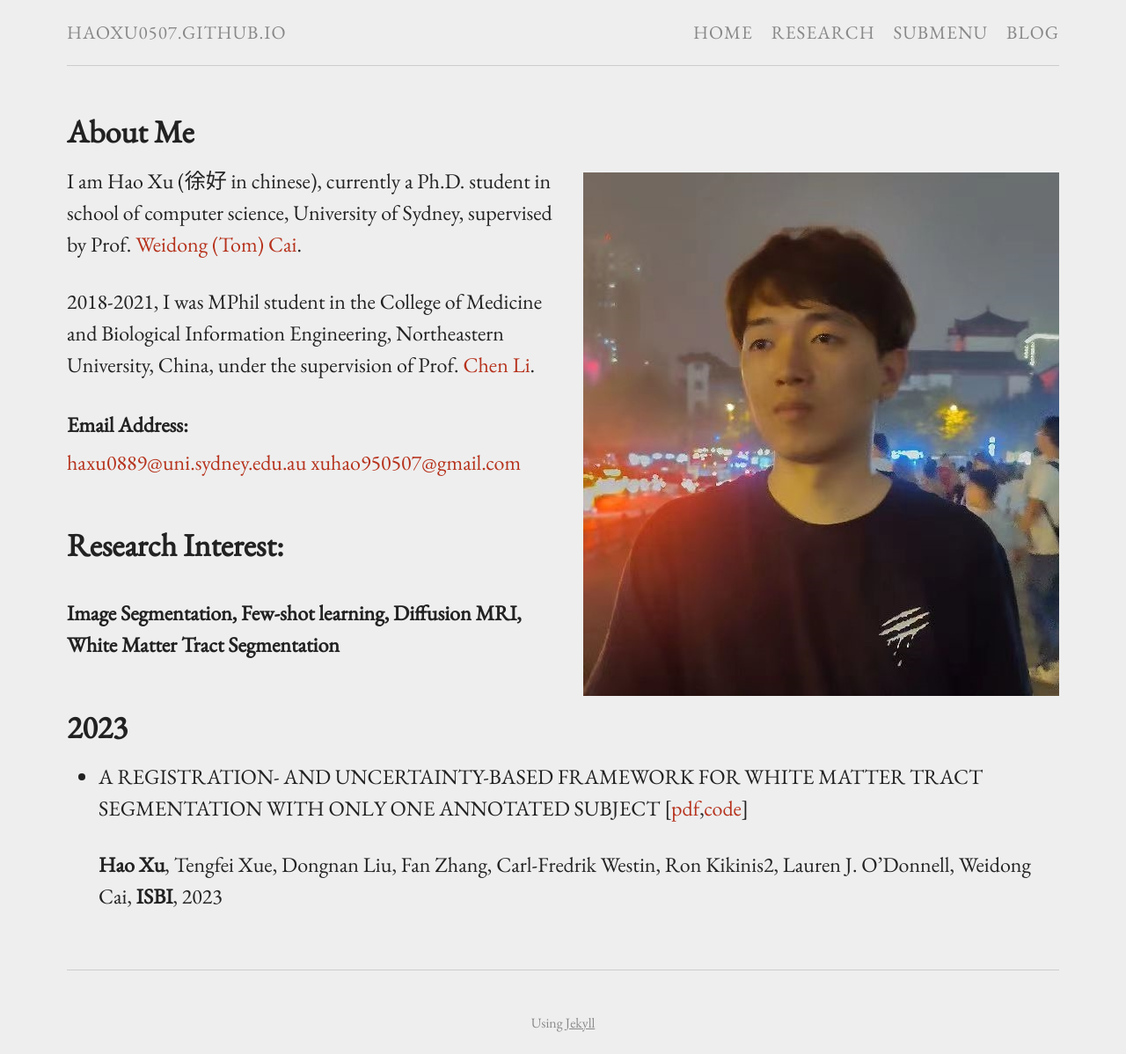
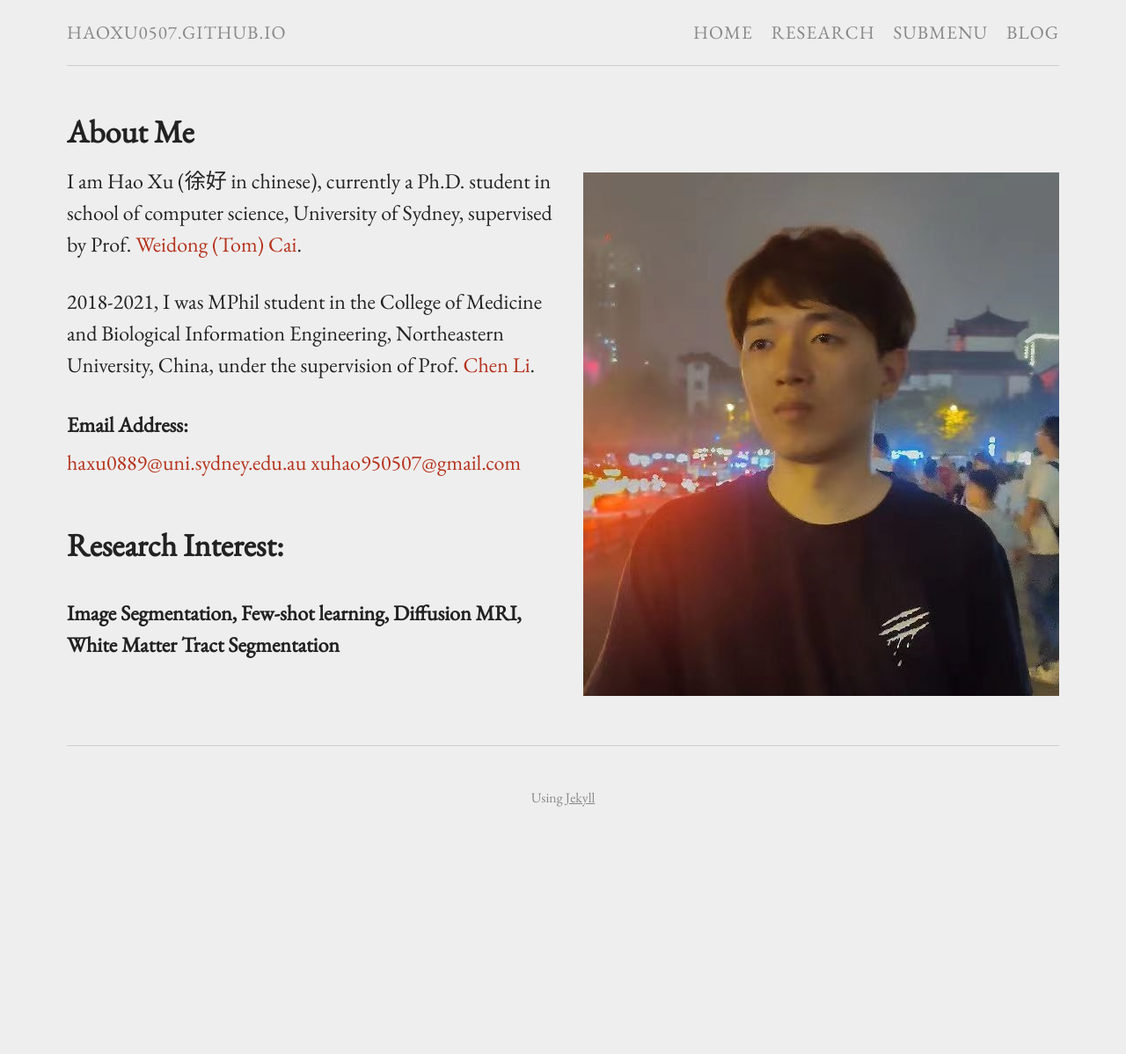
Before and after one commit to HaoXu0507/HaoXu0507.github.io, a Jekyll site: the page built from index.md, in a window 1280 px wide. Shown: the whole page at 88% size. Built offline with Jekyll 4.4.1, drawn with Linux system fonts in a browser that asks for light colours; after the commit the page ends 943 px from its top, so only the background shows below that.

Commit message:
Update index.md

```diff
--- a/index.md
+++ b/index.md
@@ -5,7 +5,7 @@ permalink: /
 ---
 
 ## About Me
-{% include image.html url="images/photo.jpg" caption="" max_width="200px" align="right" %}
+{% include image.html url="images/photo.jpg" caption="" max_width="150px" align="right" %}
 
 I am Hao Xu (徐好 in chinese), currently a Ph.D. student in school of computer science, University of Sydney, supervised by Prof. [Weidong (Tom) Cai]().
 
@@ -18,8 +18,3 @@ I am Hao Xu (徐好 in chinese), currently a Ph.D. student in school of computer
 ## Research Interest:
 
 #### Image Segmentation, Few-shot learning, Diffusion MRI, White Matter Tract Segmentation
-
-## 2023
-* A REGISTRATION- AND UNCERTAINTY-BASED FRAMEWORK FOR WHITE MATTER TRACT SEGMENTATION WITH ONLY ONE ANNOTATED SUBJECT [[pdf](https://arxiv.org/abs/2303.14371),[code](https://github.com/HaoXu0507/ISBI2023-One-Shot-WM-Tract-Segmentation)]
-
-  **Hao Xu**, Tengfei Xue, Dongnan Liu, Fan Zhang, Carl-Fredrik Westin, Ron Kikinis2, Lauren J. O’Donnell, Weidong Cai, **ISBI**, 2023
```
